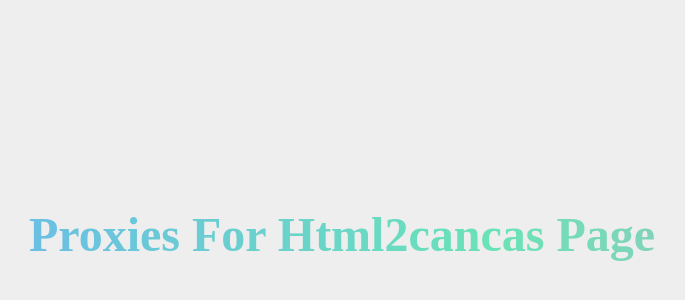
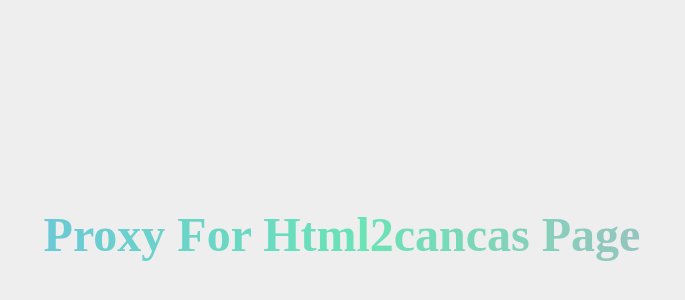
Before and after one commit to OFreshman/html2canvas-proxy, a website: page public/index.html in a window 1280 px wide. Shown: the part 166-466 px from the top of the page, without its empty margins (298-983 px from the left). Drawn offline with Linux system fonts and the light colour scheme.

Commit message:
style: 调整样式

```diff
--- a/public/index.html
+++ b/public/index.html
@@ -25,13 +25,14 @@
       .info span {
         font-size: 3rem;
         font-weight: bold;
-        /* background-image: linear-gradient(90deg, #ff9966, #ff5e62, #4a90e2); */
-        background-image: linear-gradient(90deg, #6bb3f2, #6ae3b6, #c8a2c8);
-        background-size: 200% auto;
+        background-image: linear-gradient(90deg, #6bb3f2, #6ae3b6, #c8a2c8, #6bb3f2);
+        background-size: 300% auto;
+        /* 让渐变区域更大，平滑过渡 */
         color: transparent;
         background-clip: text;
         -webkit-background-clip: text;
-        animation: gradientAnimation 4s linear infinite;
+        animation: gradientAnimation 6s ease-in-out infinite;
+        /* 过渡更顺滑 */
       }
 
       @keyframes gradientAnimation {
@@ -39,9 +40,15 @@
           background-position: 0% 50%;
         }
 
-        100% {
+        50% {
           background-position: 100% 50%;
         }
+
+        100% {
+          background-position: 0% 50%;
+        }
+
+        /* 循环回来，避免闪断 */
       }
     </style>
   </head>
@@ -49,7 +56,7 @@
   <body>
     <div class="info">
       <span>
-        Proxies For Html2cancas Page
+        Proxy For Html2cancas Page
       </span>
     </div>
   </body>
```
